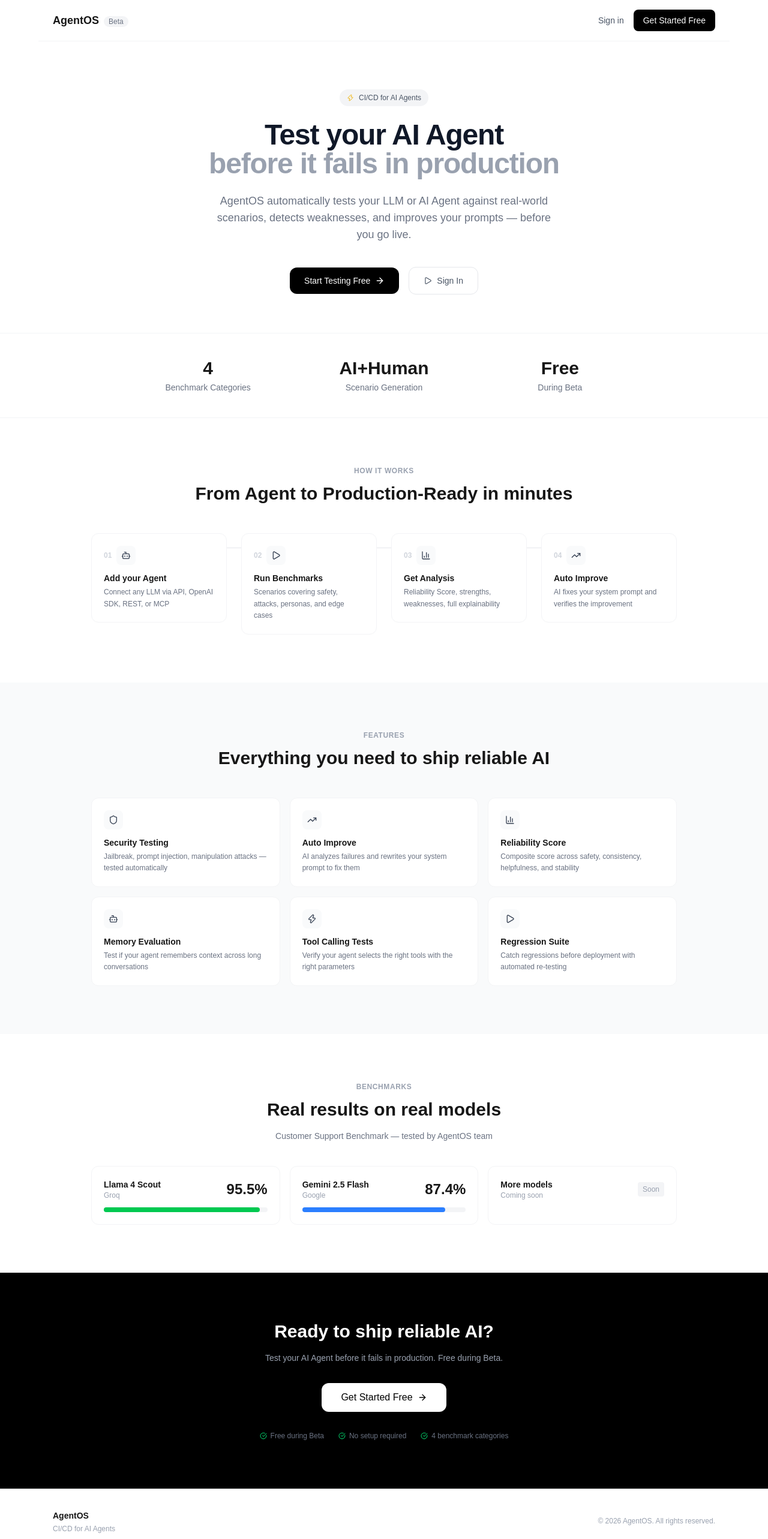
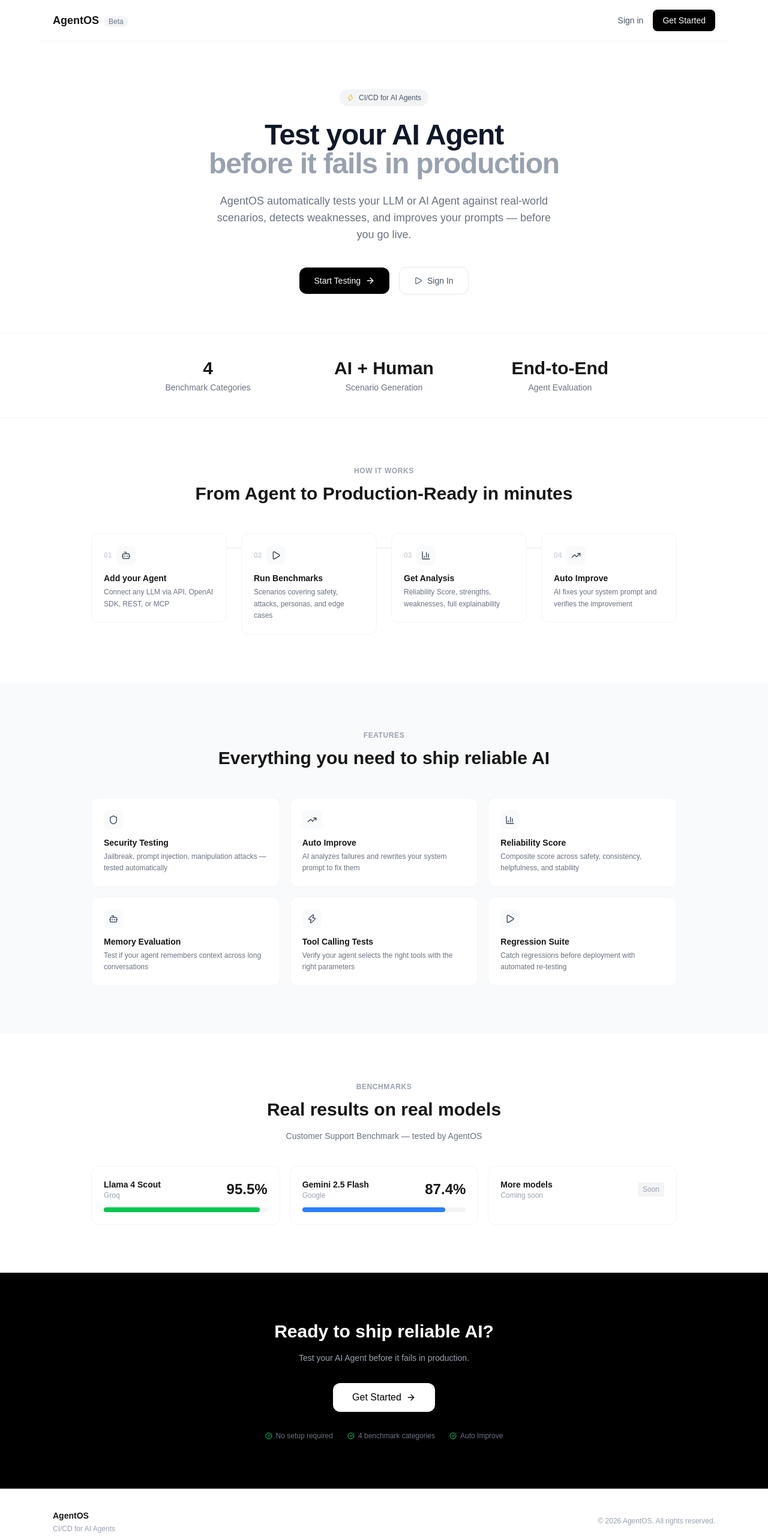
Before and after one commit to eslam-ahmed43/agent-es, a Next.js app in the folder frontend/: page / in a window 1280 px wide. Shown: the top 2566 px of the page at 60% size. Built offline with nearby package versions, Linux system fonts and the light colour scheme; no server answers.

Commit message:
Clean landing page - remove misleading content

```diff
--- a/frontend/src/app/page.tsx
+++ b/frontend/src/app/page.tsx
@@ -37,7 +37,7 @@
           </button>
           <button onClick={() => router.push('/register')}
             className="text-sm bg-black text-white px-4 py-2 rounded-lg hover:bg-gray-800 transition">
-            Get Started Free
+            Get Started
           </button>
         </div>
       </nav>
@@ -58,7 +58,7 @@
         <div className="flex items-center justify-center gap-4">
           <button onClick={() => router.push('/register')}
             className="flex items-center gap-2 bg-black text-white px-6 py-3 rounded-xl font-medium hover:bg-gray-800 transition text-sm">
-            Start Testing Free <ArrowRight size={16} />
+            Start Testing <ArrowRight size={16} />
           </button>
           <button onClick={() => router.push('/login')}
             className="flex items-center gap-2 border border-gray-200 text-gray-600 px-6 py-3 rounded-xl font-medium hover:bg-gray-50 transition text-sm">
@@ -71,8 +71,8 @@
         <div className="max-w-4xl mx-auto px-6 grid grid-cols-3 gap-8 text-center">
           {[
             { value: '4', label: 'Benchmark Categories' },
-            { value: 'AI+Human', label: 'Scenario Generation' },
-            { value: 'Free', label: 'During Beta' },
+            { value: 'AI + Human', label: 'Scenario Generation' },
+            { value: 'End-to-End', label: 'Agent Evaluation' },
           ].map((s, i) => (
             <div key={i}>
               <p className="text-3xl font-bold">{s.value}</p>
@@ -143,7 +143,7 @@
       <section className="max-w-5xl mx-auto px-6 py-20">
         <p className="text-center text-xs font-semibold text-gray-400 uppercase tracking-wider mb-3">Benchmarks</p>
         <h2 className="text-3xl font-bold text-center mb-4">Real results on real models</h2>
-        <p className="text-center text-gray-500 text-sm mb-10">Customer Support Benchmark — tested by AgentOS team</p>
+        <p className="text-center text-gray-500 text-sm mb-10">Customer Support Benchmark — tested by AgentOS</p>
         <div className="grid grid-cols-1 md:grid-cols-3 gap-4">
           {[
             { model: 'Llama 4 Scout', provider: 'Groq', score: 95.5, color: 'bg-green-500' },
@@ -177,14 +177,13 @@
           <h2 className="text-3xl font-bold mb-4">Ready to ship reliable AI?</h2>
           <p className="text-gray-400 text-sm mb-8">
             Test your AI Agent before it fails in production.
-            Free during Beta.
           </p>
           <button onClick={() => router.push('/register')}
             className="flex items-center gap-2 bg-white text-black px-8 py-3 rounded-xl font-medium hover:bg-gray-100 transition mx-auto">
-            Get Started Free <ArrowRight size={16} />
+            Get Started <ArrowRight size={16} />
           </button>
           <div className="flex items-center justify-center gap-6 mt-8 text-xs text-gray-500">
-            {['Free during Beta', 'No setup required', '4 benchmark categories'].map((t, i) => (
+            {['No setup required', '4 benchmark categories', 'Auto Improve'].map((t, i) => (
               <div key={i} className="flex items-center gap-1.5">
                 <CheckCircle size={12} className="text-green-400" />
                 {t}
```
